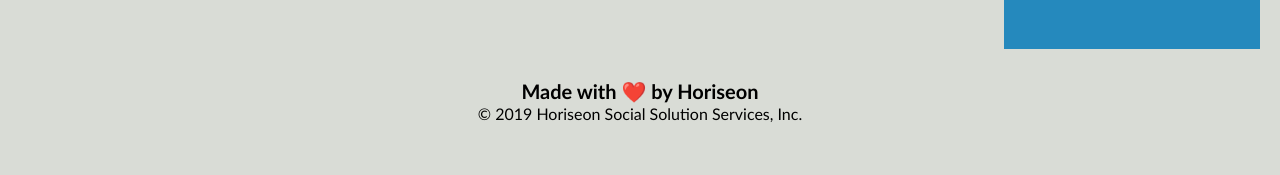
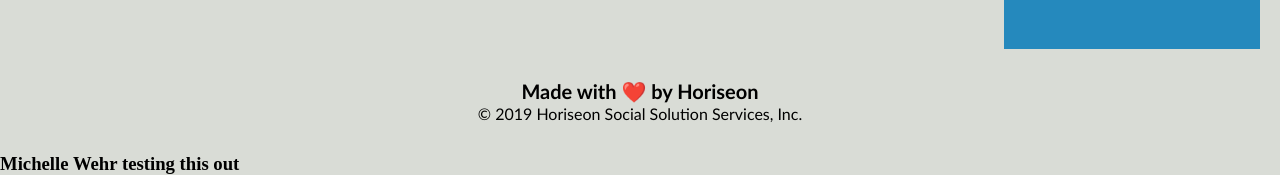
Before and after one commit to michellewehr/Horisean, a plain HTML site: page index.html in a window 1280 px wide. Shown: the part 1870-2045 px from the top of the page. Before the commit the page ends 2023 px from the top, so only its background shows below. Drawn offline with Linux system fonts and the light colour scheme.

Commit message:
testing this out again

```diff
--- a/index.html
+++ b/index.html
@@ -80,5 +80,8 @@
             &copy; 2019 Horiseon Social Solution Services, Inc.
         </p>
     </footer>
+    <div>
+        <h3>Michelle Wehr testing this out</h3>
+    </div>
 </body>
 </html>
```
